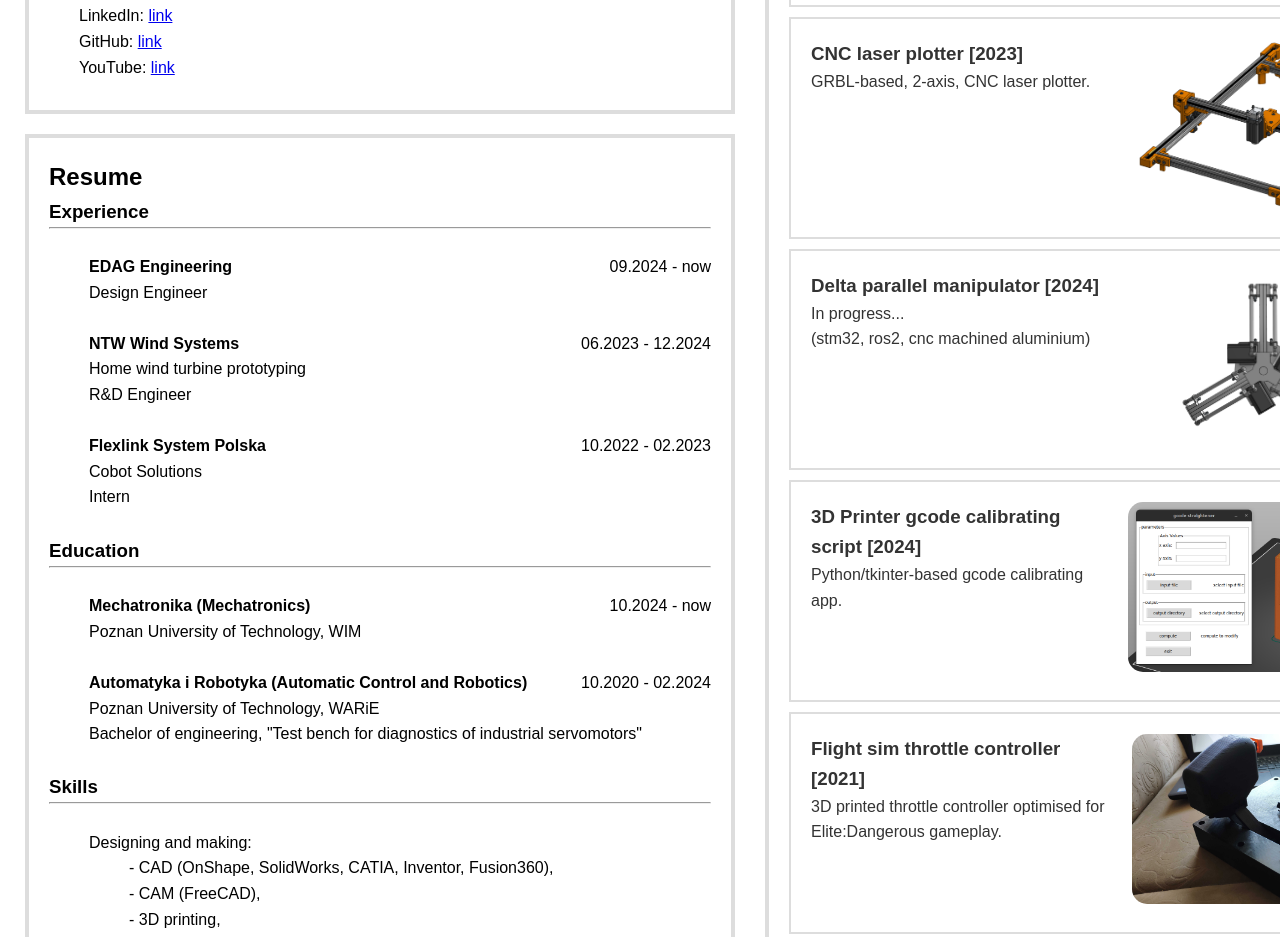
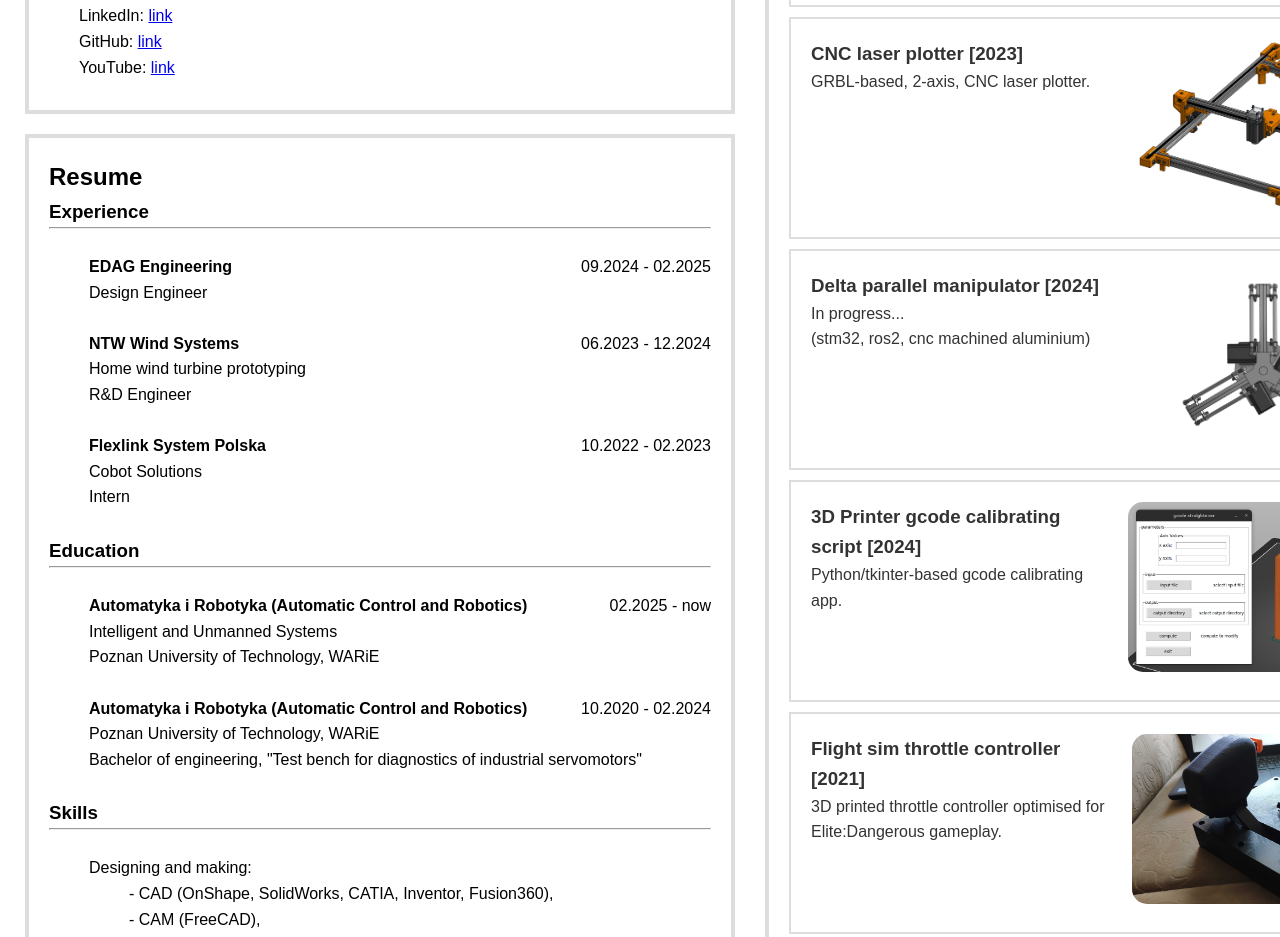
Before and after one commit to fraskrzysztof/fraskrzysztof.github.io, a plain HTML site: page index.html in a window 1280 px wide. Shown: the part 658-1595 px from the top of the page. Drawn offline with Linux system fonts and the light colour scheme.

Commit message:
projects_update

```diff
--- a/index.html
+++ b/index.html
@@ -46,7 +46,7 @@
 	      <br>
 	      	      <div class="data">
   <span><p style="text-indent: 40px;"><strong>EDAG Engineering</strong></p></span>
-  <span>09.2024 - now</span>
+  <span>09.2024 - 02.2025</span>
 </div>
       		   <p style="text-indent: 40px;">Design Engineer</p>
 
@@ -71,10 +71,11 @@
       <br>
 
       		   	      <div class="data">
-  <span><p style="text-indent: 40px;"><strong>Mechatronika (Mechatronics)</strong></p></span>
-  <span>10.2024 - now</span>
+  <span><p style="text-indent: 40px;"><strong>Automatyka i Robotyka (Automatic Control and Robotics)</strong></p></span>
+  <span>02.2025 - now</span>
 </div>
-      		   <p style="text-indent: 40px;">Poznan University of Technology, WIM</p>
+<p style="text-indent: 40px;">Intelligent and Unmanned Systems</p>
+      		   <p style="text-indent: 40px;">Poznan University of Technology, WARiE</p>
 
 		   <br>
 		   	      <div class="data">
@@ -108,6 +109,7 @@
       <p style="text-indent: 40px;">Other:</p>
             <p style="text-indent: 80px;">- ROS2 basics,</p>
       <p style="text-indent: 80px;">- Soldering,</p>
+      <p style="text-indent: 80px;">- Mig welding,</p>
       <p style="text-indent: 80px;">- Using electrical and mechanical measuring instruments,</p>
       <h3>Other</h3>
       <hr>
```
Also changed, not shown: newtonian.html (+2 -2 lines).
